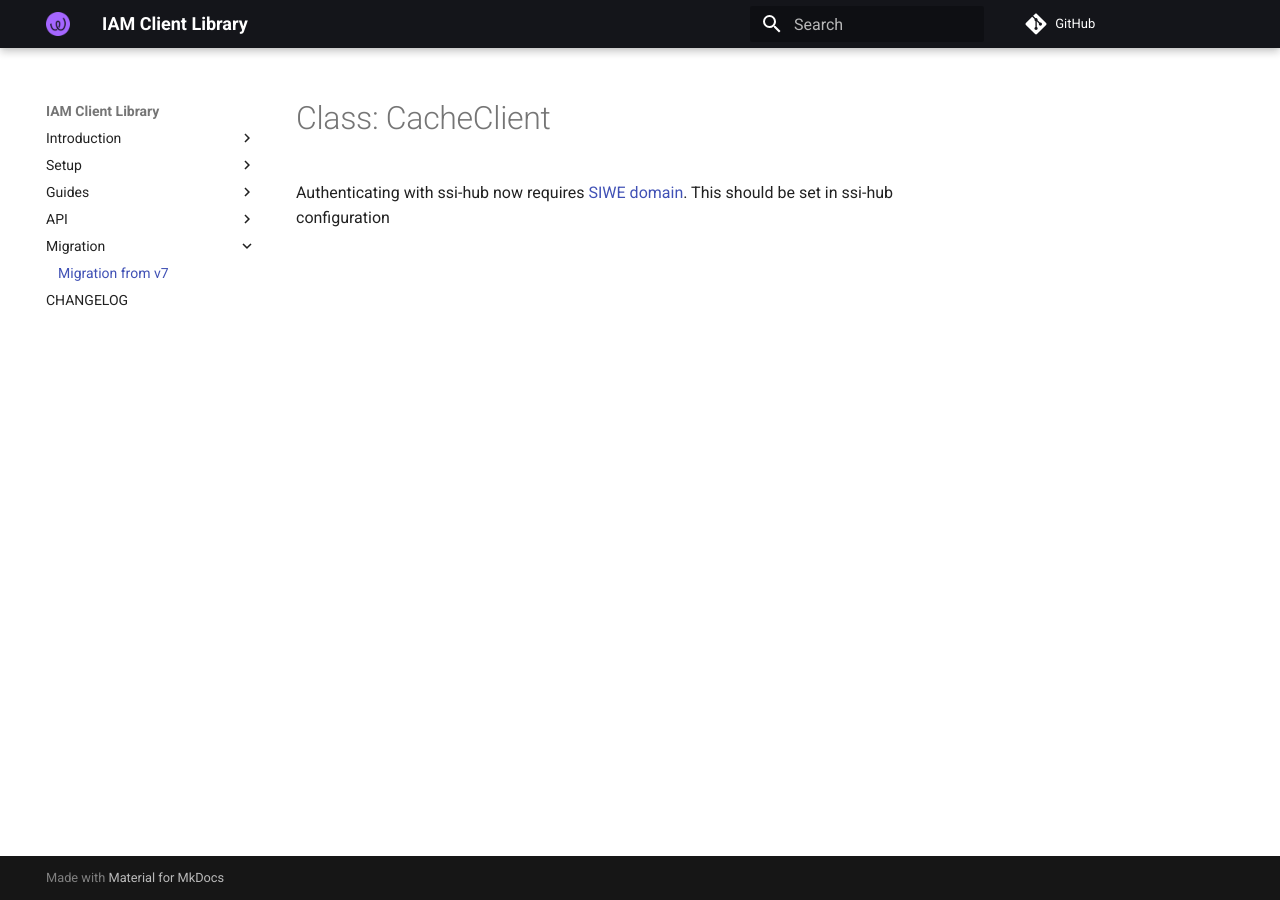
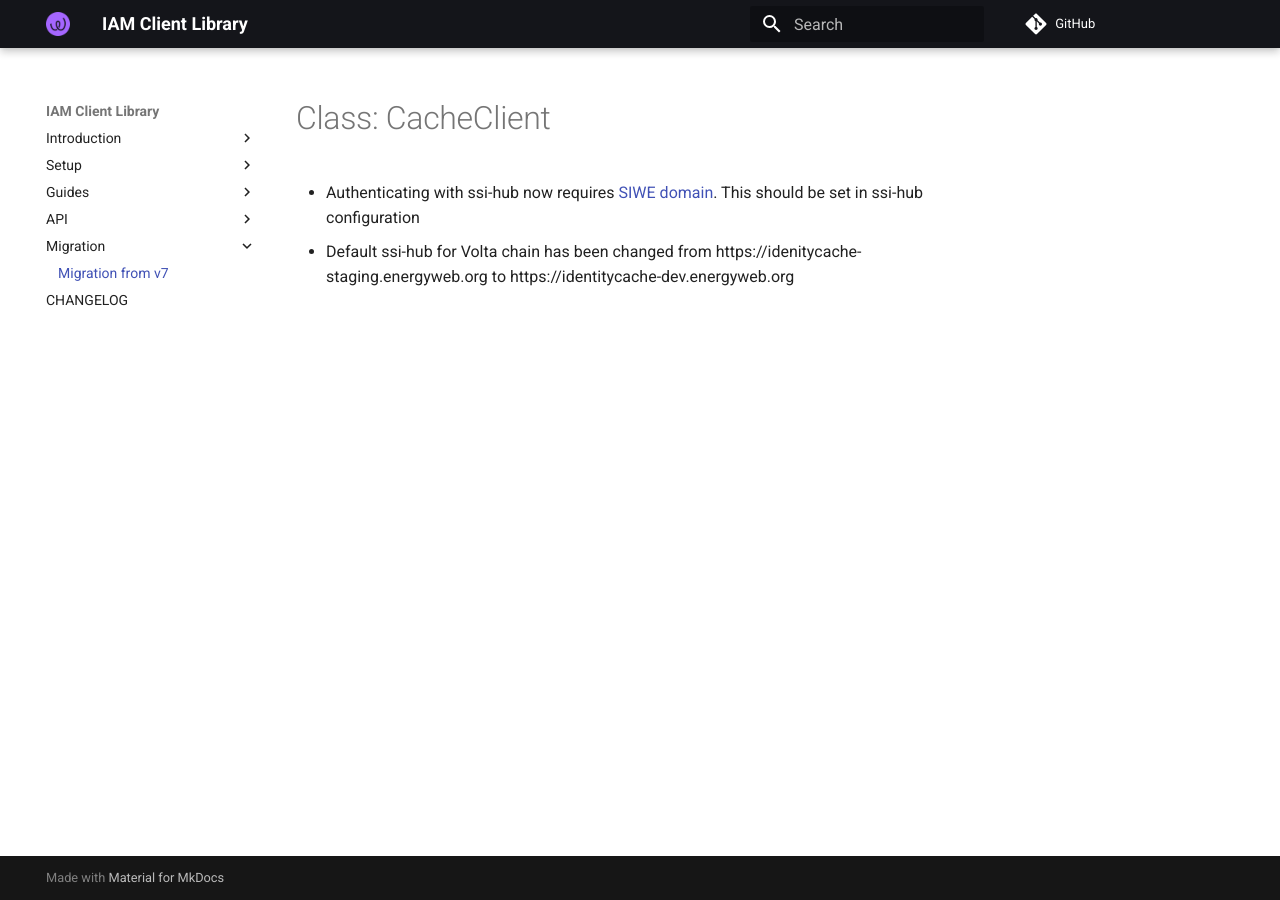
Before and after one commit to energywebfoundation/iam-client-lib, an MkDocs documentation site: the page built from docs/migrations/from_v7.md, in a window 1280 px wide. Built offline with MkDocs 1.6.1 and Material for MkDocs 9.7.7, drawn with Linux system fonts in a browser that asks for light colours; comment, search, counter and statistics services are not loaded.

Commit message:
docs: change default ssi-hub for volta

```diff
--- a/docs/migrations/from_v7.md
+++ b/docs/migrations/from_v7.md
@@ -1,3 +1,4 @@
 # Class: CacheClient
 
-Authenticating with ssi-hub now requires [SIWE domain](https://eips.ethereum.org/EIPS/eip-4361#message-field-descriptions). This should be set in ssi-hub configuration
+- Authenticating with ssi-hub now requires [SIWE domain](https://eips.ethereum.org/EIPS/eip-4361#message-field-descriptions). This should be set in ssi-hub configuration
+- Default ssi-hub for Volta chain has been changed from https://idenitycache-staging.energyweb.org to https://identitycache-dev.energyweb.org
```
